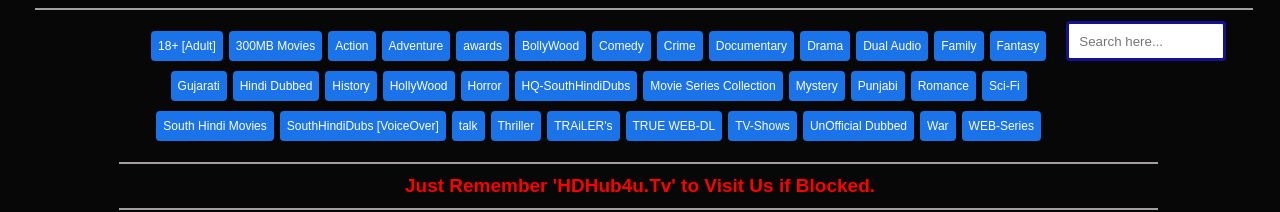
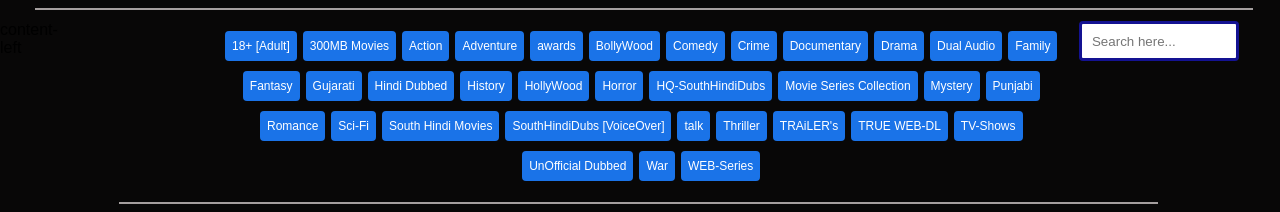
Before and after one commit to Urvisha1303/HDHub4u_website, a plain HTML site: page index.html in a window 1280 px wide. Shown: the part 213-425 px from the top of the page. Drawn offline with Linux system fonts and the light colour scheme.

Commit message:
footer change

```diff
--- a/index.css
+++ b/index.css
@@ -72,6 +72,7 @@
 
 .content-left{
     width: 90%;
+
     height: auto;
     display: flex;
 }
@@ -106,7 +107,7 @@
 }
 .content-right{
     width: 15%;
-    height: auto;
+    height: 5%;
 }
 .content-right input{
     margin: 0 0 0 10px;
--- a/index.html
+++ b/index.html
@@ -54,7 +54,7 @@
             <img class="img1 img2" src="./image/the-family-man-poster-hdhub4u.jpeg" alt="">
         </div>
         <div class="solid-line"></div>
-        <div class="content">
+        <div class="content">content-left
             <div class="content-left">
                 <ul>
                     <a href="">18+ [Adult]</a>
@@ -372,8 +372,6 @@
                 <h6>Movie Request Page</h6>
             </div>
         </div>
-
-    <!-- </div> -->
     </div>
 </body>
 </html>
```
